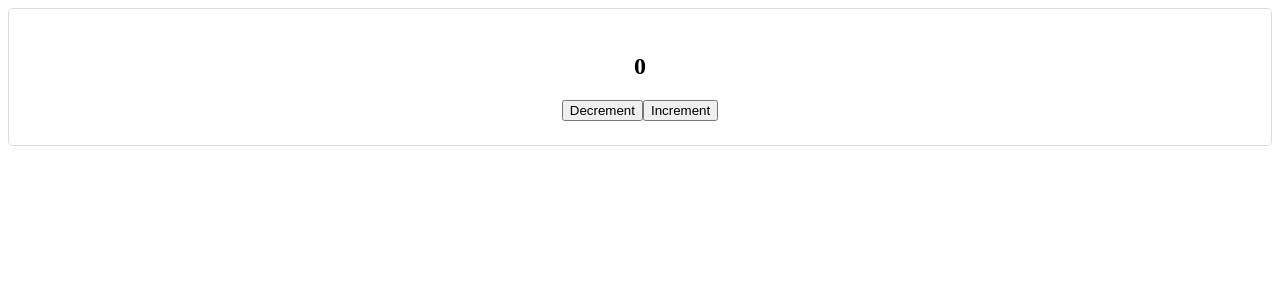
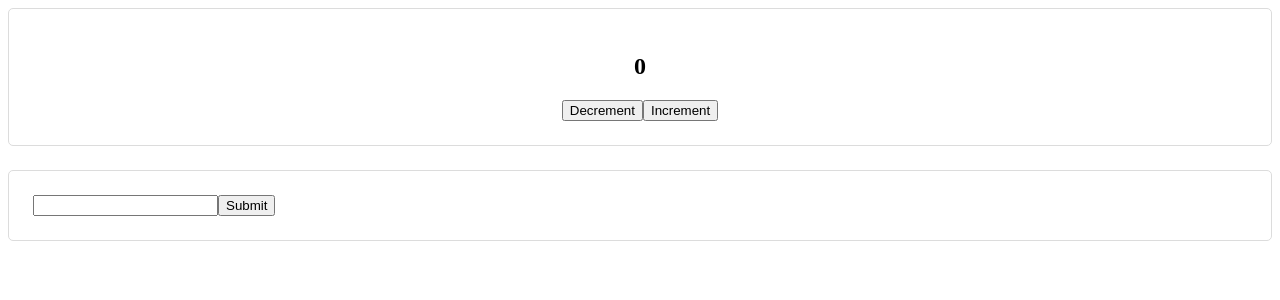
Before and after one commit to mojocodeio/counter_mojocode, a React (Create React App) app: page / in a window 1280 px wide. Shown: the top 300 px of the page. Built offline with nearby package versions, Linux system fonts and the light colour scheme.

Commit message:
TodoForm working

```diff
--- a/src/App/App.js
+++ b/src/App/App.js
@@ -3,12 +3,17 @@ import React, { Fragment } from 'react'
 /** components */
 import Counter from './Counter/Counter'
 import Section from './Section/Section'
+import TodoList from './TodoList/TodoList'
 
 export const App = () => (
   <Fragment>
     <Section>
       <Counter />
     </Section>
+
+    <Section>
+      <TodoList />
+    </Section>
   </Fragment>
 )
 
--- /dev/null
+++ b/src/App/TodoList/Form/Form.js
@@ -0,0 +1,30 @@
+import React, { useState } from 'react'
+
+export const Form = ({ addTodo }) => {
+    const [todo, setTodo] = useState({})
+    const title = todo.title ? todo.title : ''
+
+    const handleSetTodo = value => {
+        setTodo({
+            completed: false,
+            title: value,
+        })
+    }
+
+    const handleAddTodo = item => {
+        addTodo(item)
+        setTodo({})
+    }
+
+    return (
+        <form onSubmit={e => e.preventDefault()}>
+            <input
+                onChange={e => handleSetTodo(e.target.value)}
+                value={title}
+            />
+            <button onClick={() => handleAddTodo(todo)}>Submit</button>
+        </form>
+    )
+}
+
+export default Form
--- /dev/null
+++ b/src/App/TodoList/TodoList.js
@@ -0,0 +1,42 @@
+import React, { Fragment, useState } from 'react'
+
+/** components */
+import Form from './Form/Form'
+
+export const TodoList = () => {
+    const [todos, setTodos] = useState([])
+
+    const addTodo = (todo) => {
+        setTodos([todo, ...todos])
+    }
+
+    const toggleTodo = (index) => {
+        const newTodos = todos.map((todo, i) => {
+            if (index === i) {
+                return {
+                    ...todo,
+                    completed: !todo.completed
+                }
+            }
+
+            return todo
+        })
+        setTodos(newTodos)
+    }
+
+    const deleteTodo = (index) => {
+        const newTodos = todos.filter((todo, i) => {
+            return index !== i
+        })
+        setTodos(newTodos)
+    }
+
+    return (
+        <Fragment>
+            <Form addTodo={addTodo} />
+
+        </Fragment>
+    )
+}
+
+export default TodoList
```
